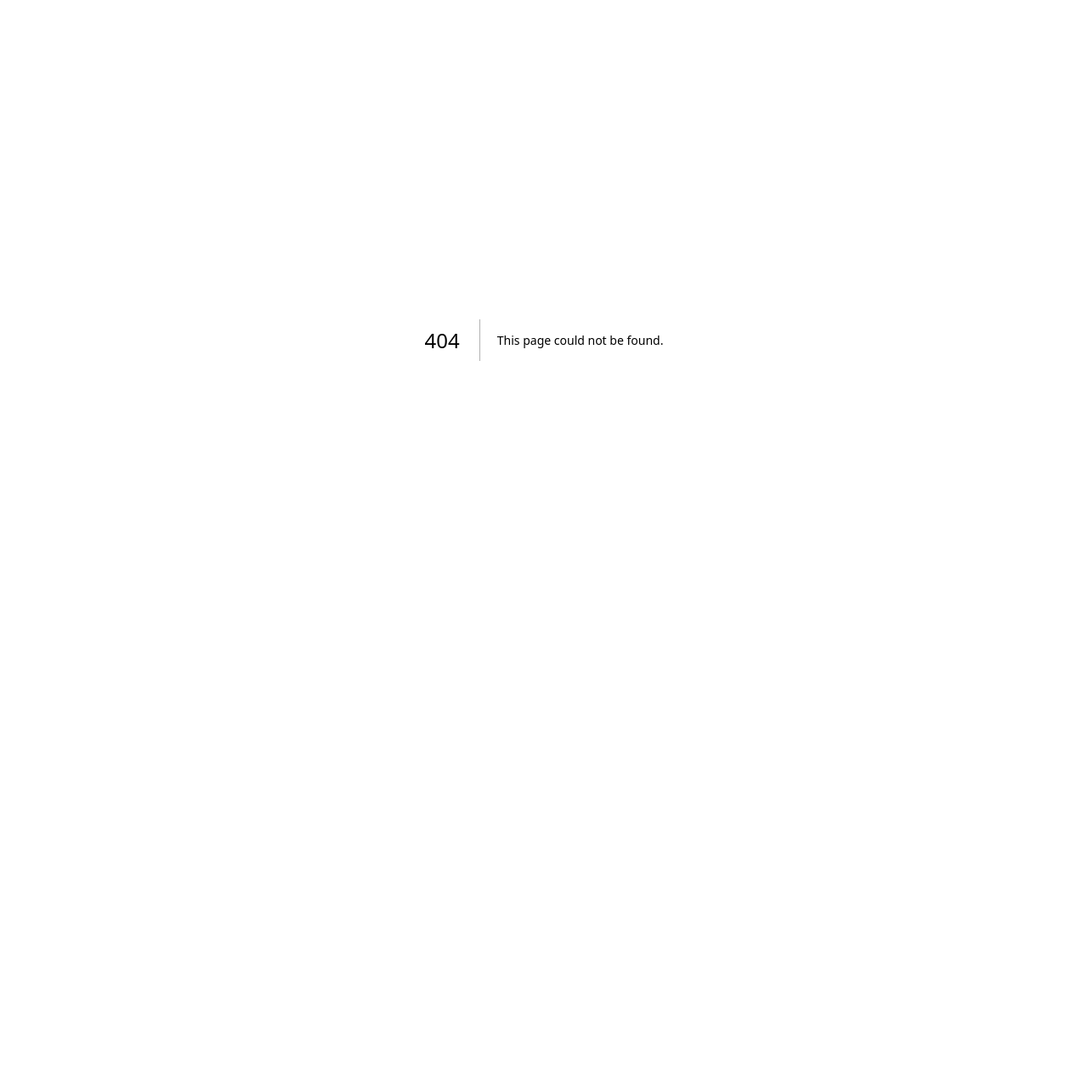
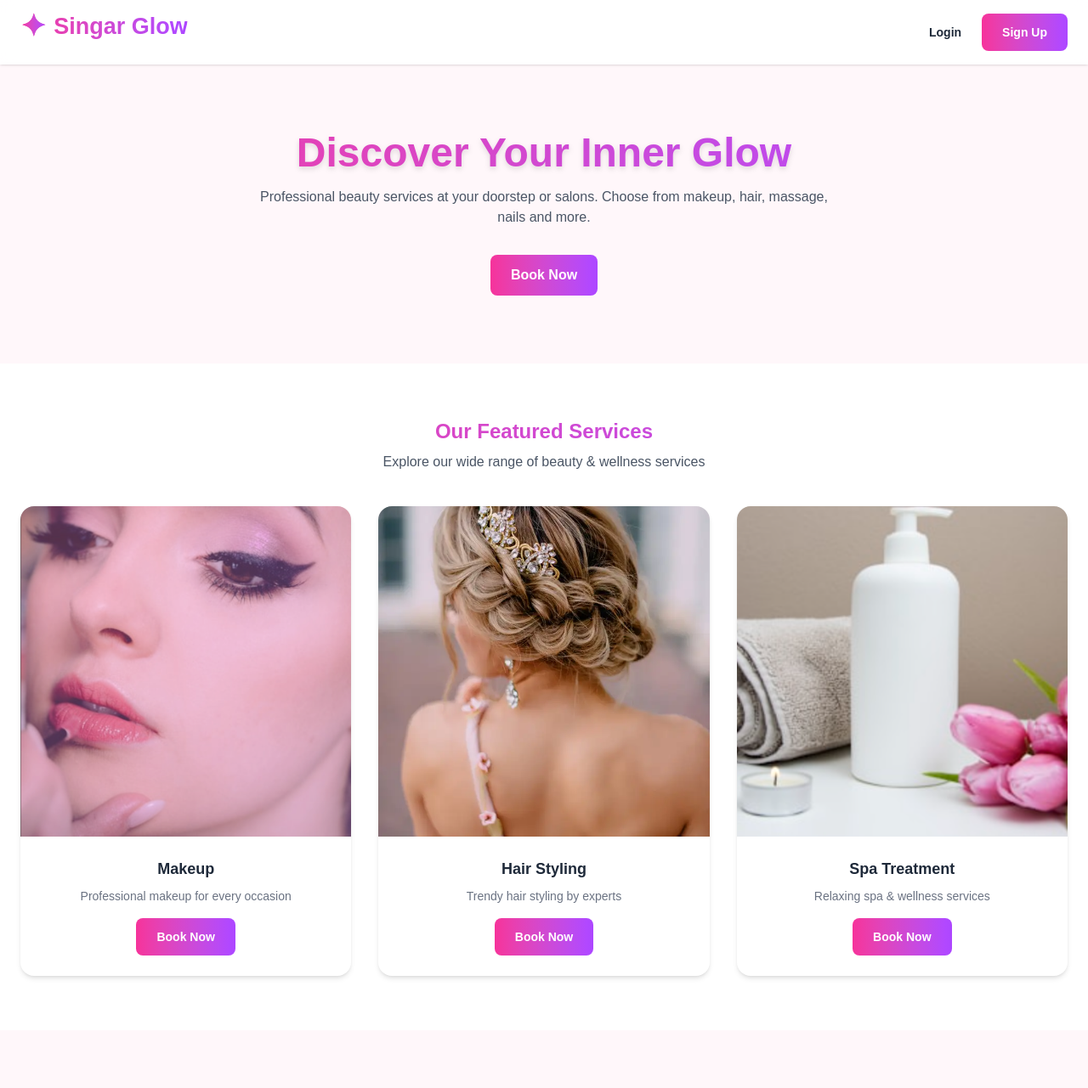
Before and after one commit to PrashnaPrajapati/Singar-Glow, a Next.js app in the folder frontend/: page /home in a window 1280 px wide. Before the commit this address had no page. Shown: the top 1281 px of the page at 85% size. Before the commit the page ends 800 px from the top, so only its background shows below. Built offline with nearby package versions, Linux system fonts and the light colour scheme.

Commit message:
Added home page

```diff
--- /dev/null
+++ b/frontend/src/app/home/page.js
@@ -0,0 +1,168 @@
+import Link from "next/link";
+import Button from "@/components/Button";
+import Logo from "@/components/Logo";
+import Footer from "@/components/Footer";
+
+export default function HomePage() {
+  const services = [
+    {
+      title: "Makeup",
+      desc: "Professional makeup for every occasion",
+      image: "/bridal.png",
+    },
+    {
+      title: "Hair Styling",
+      desc: "Trendy hair styling by experts",
+      image: "/hair.webp",
+    },
+    {
+      title: "Spa Treatment",
+      desc: "Relaxing spa & wellness services",
+      image: "/spa.png",
+    },
+  ];
+
+  const steps = [
+    {
+      icon: "💄",
+      title: "Choose Service",
+      desc: "Browse and select your desired beauty service",
+    },
+    {
+      icon: "📆",
+      title: "Pick Location & Time",
+      desc: "Choose between home service or salon visit and select your preferred time",
+    },
+    {
+      icon: "✨",
+      title: "Relax & Enjoy",
+      desc: "Our experts take care of everything",
+    },
+  ];
+
+
+  return (
+    <div className="bg-[#fff7fa] text-gray-800">
+
+      <header className="sticky top-0 z-50 bg-white/90 backdrop-blur shadow-sm">
+
+        <div className="max-w-7xl mx-auto px-6 py-1 flex justify-between items-center">
+          <Link href="/" className="scale-75 origin-left">
+            <Logo />
+          </Link>
+
+          <nav className="flex items-center gap-6 text-sm">
+            <Link href="/login" className="hover:text-pink-500 font-bold">
+              Login
+            </Link>
+            <Link href="/signup">
+              <Button className="py-2 text-sm">Sign Up</Button>
+            </Link>
+          </nav>
+        </div>
+      </header>
+
+      <section className="text-center py-20 px-6">
+        <h1 className="text-4xl md:text-5xl font-bold mb-4 bg-gradient-to-r from-pink-500 to-purple-500 bg-clip-text text-transparent drop-shadow-md">
+          Discover Your Inner Glow
+        </h1>
+
+        <p className="max-w-2xl mx-auto text-gray-600 mb-8">
+          Professional beauty services at your doorstep or salons.
+          Choose from makeup, hair, massage, nails and more.
+        </p>
+
+        <Link href="/signup">
+          <Button>Book Now</Button>
+        </Link>
+      </section>
+
+      <section className="bg-white">
+        <div className="max-w-7xl mx-auto px-6 py-16">
+          <h2 className="text-center text-2xl font-bold bg-gradient-to-r from-pink-500 to-purple-500 bg-clip-text text-transparent mb-2">
+          Our Featured Services
+        </h2>
+        <p className="text-center text-gray-600 mb-10">
+          Explore our wide range of beauty & wellness services
+        </p>
+
+        <div className="grid md:grid-cols-3 gap-8">
+          {services.map((service, i) => (
+            <div
+              key={i}
+              className="bg-white rounded-2xl shadow-md hover:shadow-lg transition overflow-hidden"
+            >
+              <div className="aspect-square w-full overflow-hidden">
+                <img
+                  src={service.image}
+                  alt={service.title}
+                  className="w-full h-full object-cover"
+                />
+              </div>
+
+              <div className="p-6 text-center">
+                <h3 className="font-semibold text-lg mb-2">
+                  {service.title}
+                </h3>
+                <p className="text-sm text-gray-500 mb-4">
+                  {service.desc}
+                </p>
+
+                <Button className="py-2 text-sm">Book Now</Button>
+              </div>
+            </div>
+          ))}
+        </div>
+      </div>
+      </section>
+
+      <section className="bg-[#fff7fa] py-16">
+        <div className="max-w-7xl mx-auto px-6 text-center">
+          <h2 className="text-2xl font-bold bg-gradient-to-r from-pink-500 to-purple-500 bg-clip-text text-transparent mb-2">
+            How It Works
+          </h2>
+          <p className="text-gray-600 mb-10">
+            Book your beauty service in just 3 simple steps
+          </p>
+
+          <div className="grid md:grid-cols-3 gap-8">
+            {steps.map((step, i) => (
+              <div key={i} className="bg-white rounded-xl shadow-md p-6">
+                  <div className="text-4xl mb-4">{step.icon}</div>
+                <h3 className="font-semibold mb-2">
+                  {i + 1}. {step.title}
+                </h3>
+                <p className="text-sm text-gray-600">
+                  {step.desc}
+                </p>
+              </div>
+            ))}
+          </div>
+        </div>
+      </section>
+
+      <section className="bg-white py-16">
+  <div className="max-w-4xl mx-auto px-6">
+    <div className="bg-[#fff7fa] rounded-3xl shadow-lg p-10 text-center">
+
+      <h2 className="text-2xl md:text-3xl font-bold mb-4 bg-gradient-to-r from-pink-500 to-purple-500 bg-clip-text text-transparent">
+        Ready to Glow?
+      </h2>
+
+      <p className="text-gray-600 mb-6">
+        Book your first service today and experience beauty like never before
+      </p>
+
+      <Link href="/signup">
+        <Button>Get Started Now</Button>
+      </Link>
+
+    </div>
+  </div>
+</section>
+
+      <Footer />
+
+    </div>
+  );
+}
```
